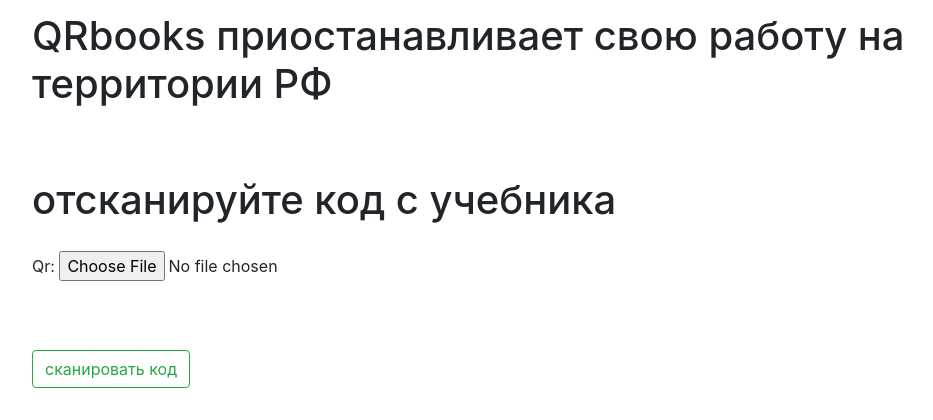
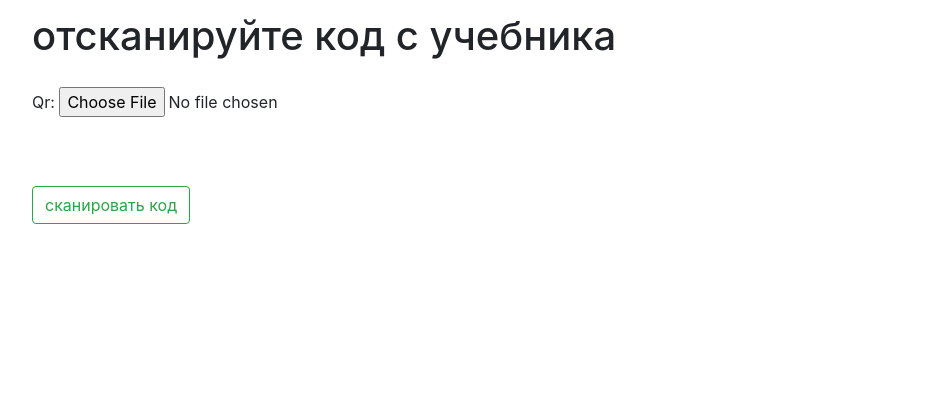
Before and after one commit to kargamant/qr_deploy, a Django app: page / in a window 1280 px wide. Shown: the part 56-476 px from the top of the page, without its empty margins (53-986 px from the left). Run offline with Django 3.2, Linux system fonts and the light colour scheme; some libraries are stand-ins or nearby versions.

Commit message:
Update index.html

```diff
--- a/interface/templates/interface/index.html
+++ b/interface/templates/interface/index.html
@@ -22,7 +22,6 @@
         }
     </style>
 
-    <h1>QRbooks приостанавливает свою работу на территории РФ </h1>
     <h1>отсканируйте код с учебника</h1>
 
     <form method="post" enctype="multipart/form-data">
```
